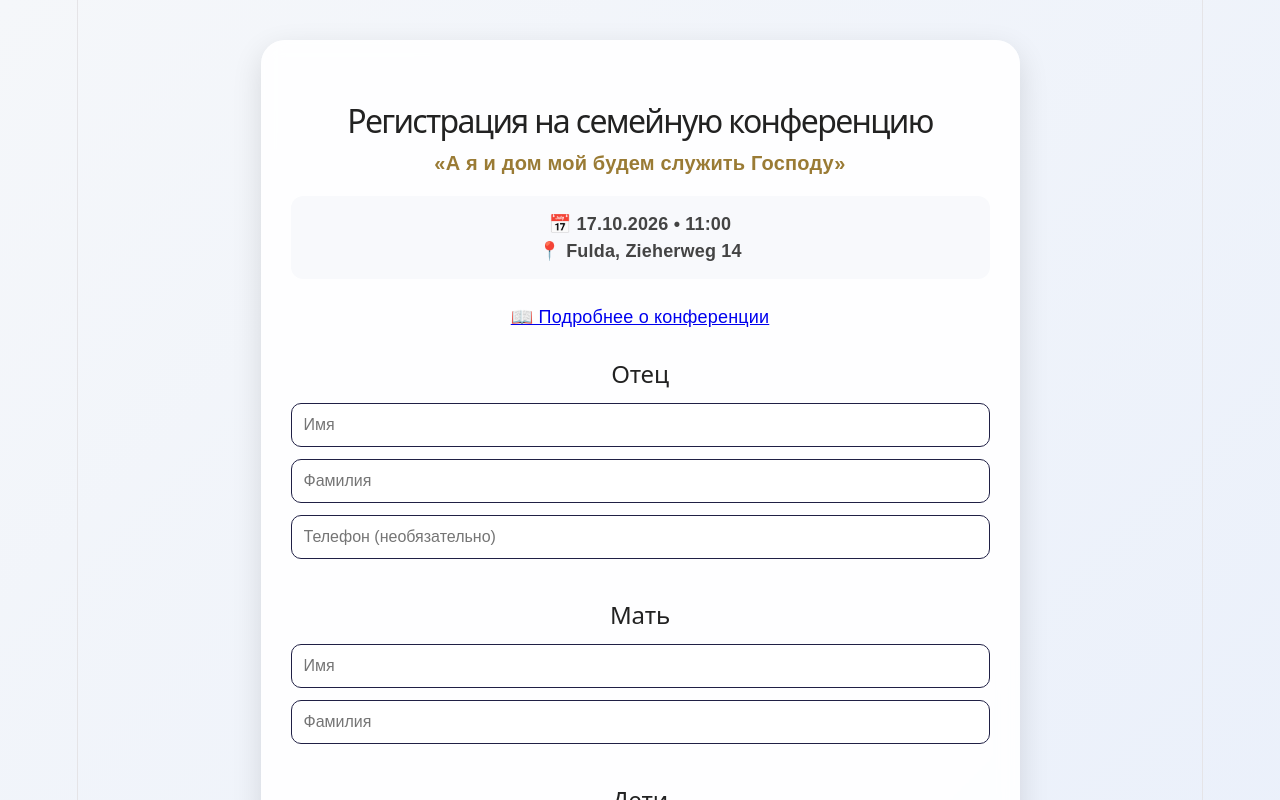
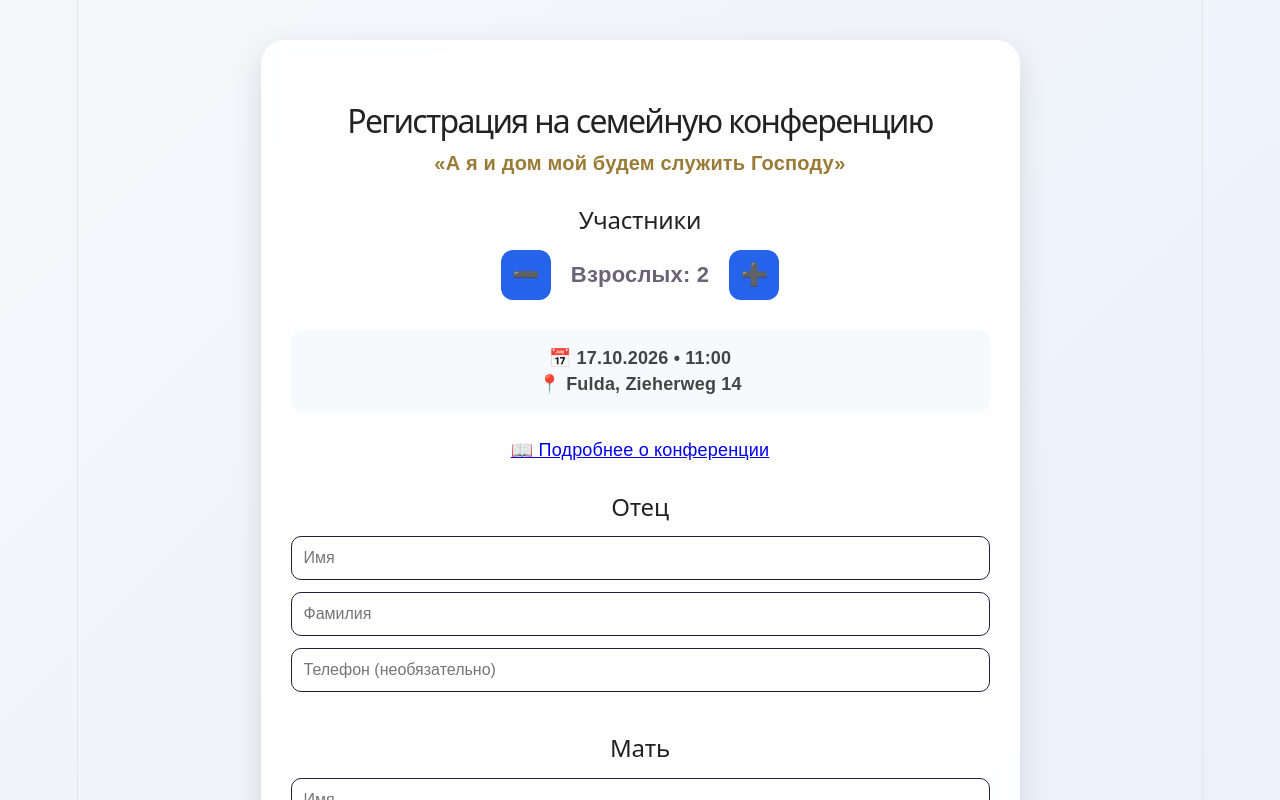
Before and after one commit to Malynskyi/church-registration, a React (Vite) app: page / in a window 1280 px wide. Shown: the top 800 px of the page. Built offline with nearby package versions, Linux system fonts and the light colour scheme.

Commit message:
Add adults

```diff
--- a/src/data/initialFamily.js
+++ b/src/data/initialFamily.js
@@ -1,4 +1,5 @@
 export const initialFamily = {
+    adults: 2,
     father: {
         firstName: "",
         lastName: "",
--- a/src/pages/RegistrationPage.jsx
+++ b/src/pages/RegistrationPage.jsx
@@ -76,6 +76,40 @@ export default function RegistrationPage() {
                 «А я и дом мой будем служить Господу»
             </p>
 
+            <h2 className="section-title">
+                Участники
+            </h2>
+
+            <div className="participants-counter">
+                <button
+                    type="button"
+                    onClick={() =>
+                        setFamily((prev) => ({
+                            ...prev,
+                            adults: Math.max(1, prev.adults - 1),
+                        }))
+                    }
+                >
+                    ➖
+                </button>
+
+                <span>
+                    Взрослых: {family.adults}
+                </span>
+
+                <button
+                    type="button"
+                    onClick={() =>
+                        setFamily((prev) => ({
+                            ...prev,
+                            adults: prev.adults + 1,
+                        }))
+                    }
+                >
+                    ➕
+                </button>
+            </div>
+
             <div className="conference-info">
                 📅 17.10.2026 • 11:00
                 <br />
--- a/src/styles/RegistrationPage.css
+++ b/src/styles/RegistrationPage.css
@@ -221,3 +221,36 @@ html {
 .poster-link:hover {
     text-decoration: underline;
 }
+
+
+.participants-counter {
+    display: flex;
+    justify-content: center;
+    align-items: center;
+
+    gap: 20px;
+
+    margin-bottom: 30px;
+}
+
+.participants-counter button {
+    width: 50px;
+    height: 50px;
+
+    border: none;
+
+    border-radius: 12px;
+
+    background: #2563eb;
+
+    color: white;
+
+    font-size: 22px;
+
+    cursor: pointer;
+}
+
+.participants-counter span {
+    font-size: 22px;
+    font-weight: 600;
+}
```
